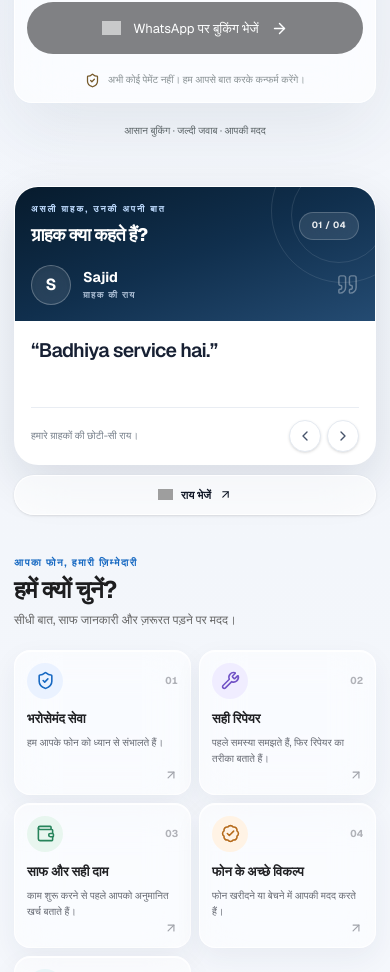
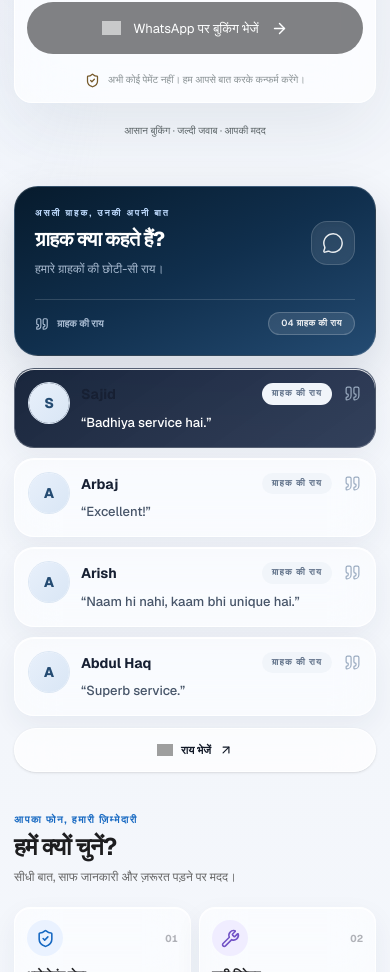
Before and after one commit to ShahbajKhan05/mr-mobile-wala-repairs, a Next.js app: page / in a window 390 px wide. Shown: the part 2251-3223 px from the top of the page. Built offline with nearby package versions, Linux system fonts and the light colour scheme; grey boxes are pictures that could not be loaded.

Commit message:
Redesign testimonials as compact warranty-style cards

```diff
--- a/src/components/Testimonials.tsx
+++ b/src/components/Testimonials.tsx
@@ -1,8 +1,7 @@
 "use client";
 
-import { useState } from "react";
 import WhatsAppIcon from "@/components/WhatsAppIcon";
-import { Quote, MessageCircle, ChevronLeft, ChevronRight, ArrowUpRight } from "lucide-react";
+import { ArrowUpRight, MessageCircle, Quote } from "lucide-react";
 import { useCustomerLanguage } from "@/components/CustomerLanguageProvider";
 
 const REVIEWS = [
@@ -18,117 +17,76 @@ const WHATSAPP_URL =
 
 export default function Testimonials() {
   const { t } = useCustomerLanguage();
-  const [activeIndex, setActiveIndex] = useState(0);
-  const activeReview = REVIEWS[activeIndex];
-  const move = (direction: number) =>
-    setActiveIndex((current) => (current + direction + REVIEWS.length) % REVIEWS.length);
 
   return (
-    <section aria-labelledby="testimonials-heading" className="customer-testimonials px-3 py-8 sm:px-8 sm:py-12 lg:px-12">
-      <div className="mx-auto max-w-[1320px] sm:hidden">
-        <div className="overflow-hidden rounded-[24px] border border-white/80 bg-white shadow-[0_18px_48px_rgba(13,31,55,.12)]">
-          <header className="relative overflow-hidden bg-gradient-to-br from-[#071b2d] via-[#102f4d] to-[#244b72] px-4 pb-4 pt-4 text-white">
-            <div aria-hidden="true" className="pointer-events-none absolute -right-10 -top-12 size-36 rounded-full border border-white/10" />
-            <div aria-hidden="true" className="pointer-events-none absolute -right-3 -top-5 size-24 rounded-full border border-white/10" />
-            <div className="relative flex items-center justify-between gap-3">
+    <section
+      aria-labelledby="testimonials-heading"
+      className="customer-testimonials px-3 py-8 sm:px-8 sm:py-12 lg:px-12"
+    >
+      <div className="mx-auto max-w-[1120px]">
+        <header className="overflow-hidden rounded-[24px] border border-white/15 bg-gradient-to-br from-[#071b2d] via-[#102f4d] to-[#244b72] px-5 py-5 text-white shadow-[0_18px_48px_rgba(13,31,55,.14)] sm:rounded-[28px] sm:px-7 sm:py-6">
+          <div className="flex items-center justify-between gap-3">
             <div>
-                <p className="text-[9px] font-bold uppercase tracking-[.22em] text-blue-200">{t("testimonialsEyebrow")}</p>
-                <h2 id="testimonials-heading" className="mt-1 text-lg font-extrabold tracking-tight">{t("testimonialsTitle")}</h2>
+              <p className="text-[9px] font-bold uppercase tracking-[.22em] text-blue-200 sm:text-[10px]">
+                {t("testimonialsEyebrow")}
+              </p>
+              <h2 id="testimonials-heading" className="mt-1 text-xl font-extrabold tracking-tight sm:text-2xl">
+                {t("testimonialsTitle")}
+              </h2>
+              <p className="mt-1.5 max-w-lg text-xs leading-5 text-blue-100/75 sm:text-sm">
+                {t("testimonialsCopy")}
+              </p>
             </div>
-              <span className="shrink-0 rounded-full border border-white/20 bg-white/10 px-3 py-1.5 text-[9px] font-bold tracking-wider text-white/90 backdrop-blur-xl">{String(activeIndex + 1).padStart(2, "0")} / 0{REVIEWS.length}</span>
+            <div className="flex size-11 shrink-0 items-center justify-center rounded-2xl border border-white/15 bg-white/10 text-white/90 shadow-inner backdrop-blur-xl sm:size-14">
+              <MessageCircle size={22} strokeWidth={1.6} />
             </div>
-            <div className="relative mt-4 flex items-center gap-3">
-              <div className="flex size-10 shrink-0 items-center justify-center rounded-full border border-white/25 bg-white/10 text-base font-bold text-white shadow-inner backdrop-blur-xl">{activeReview.name.charAt(0)}</div>
-              <div className="min-w-0">
-                <p className="truncate text-sm font-bold text-white">{activeReview.name}</p>
-                <p className="mt-0.5 text-[9px] font-semibold uppercase tracking-[.15em] text-blue-100/75">{t("customerFeedback")}</p>
           </div>
-              <Quote size={23} strokeWidth={1.5} className="ml-auto shrink-0 text-white/35" />
+          <div className="mt-5 flex items-center gap-2 border-t border-white/15 pt-3 text-[10px] font-semibold text-blue-100/75 sm:text-xs">
+            <Quote size={14} />
+            <span>{t("customerFeedback")}</span>
+            <span className="ml-auto rounded-full border border-white/20 bg-white/10 px-3 py-1 text-[9px] tracking-wider text-white/90">
+              {String(REVIEWS.length).padStart(2, "0")} {t("customerFeedback")}
+            </span>
           </div>
         </header>
 
-          <div className="px-4 pb-3 pt-4">
-            <h3 key={activeIndex} id="testimonials-heading-mobile" aria-live="polite" className="customer-review-quote min-h-[58px] text-[clamp(1.15rem,5vw,1.4rem)] font-semibold leading-[1.35] tracking-[-.035em] text-[#172033]">
-              “{activeReview.review}”
-            </h3>
-            <div className="mt-3 flex items-center justify-between gap-3 border-t border-[#e9edf3] pt-3">
-              <p className="min-w-0 text-[10px] leading-4 text-[#77808b]">{t("testimonialsCopy")}</p>
-              <div className="flex shrink-0 items-center gap-1.5">
-                <button type="button" onClick={() => move(-1)} aria-label="Previous customer review" className="flex size-8 items-center justify-center rounded-full border border-[#e5eaf1] bg-white text-[#46536a] shadow-sm transition active:scale-95 focus-visible:outline-2 focus-visible:outline-offset-2 focus-visible:outline-blue-500">
-                  <ChevronLeft size={16} />
-                </button>
-                <button type="button" onClick={() => move(1)} aria-label="Next customer review" className="flex size-8 items-center justify-center rounded-full border border-[#e5eaf1] bg-white text-[#46536a] shadow-sm transition active:scale-95 focus-visible:outline-2 focus-visible:outline-offset-2 focus-visible:outline-blue-500">
-                  <ChevronRight size={16} />
-                </button>
+        <div className="mt-3 grid gap-2.5 sm:mt-4 sm:grid-cols-2 sm:gap-3">
+          {REVIEWS.map((review, index) => (
+            <article
+              key={review.name}
+              className="group flex min-w-0 items-start gap-3 rounded-[20px] border border-white/80 bg-white/85 p-3.5 shadow-[0_10px_30px_rgba(13,31,55,.07)] backdrop-blur-xl transition duration-300 hover:-translate-y-0.5 hover:border-blue-100 hover:shadow-[0_16px_36px_rgba(13,31,55,.11)] sm:rounded-[22px] sm:p-4"
+            >
+              <div className="flex size-10 shrink-0 items-center justify-center rounded-xl bg-gradient-to-br from-[#e8f0fb] to-[#d9e6f5] text-sm font-extrabold text-[#244b72] ring-1 ring-[#dce7f4] sm:size-11">
+                {review.name.charAt(0)}
               </div>
+              <div className="min-w-0 flex-1">
+                <div className="flex flex-wrap items-center justify-between gap-2">
+                  <h3 className="truncate text-sm font-bold text-[#172033]">{review.name}</h3>
+                  <span className="rounded-full bg-[#f1f5fa] px-2.5 py-1 text-[9px] font-bold uppercase tracking-[.12em] text-[#63748b]">
+                    {t("customerFeedback")}
+                  </span>
                 </div>
+                <p className="mt-2 text-[13px] font-medium leading-5 text-[#475569] sm:text-sm">
+                  “{review.review}”
+                </p>
               </div>
+              <span className="mt-0.5 shrink-0 text-[#9aabc0]" aria-hidden="true">
+                <Quote size={17} strokeWidth={1.7} />
+              </span>
+            </article>
+          ))}
         </div>
 
-        <a href={WHATSAPP_URL} target="_blank" rel="noreferrer" className="mt-2.5 inline-flex min-h-10 w-full items-center justify-center gap-2 rounded-full border border-white/85 bg-white/65 px-4 text-[11px] font-bold text-[#24364d] shadow-sm backdrop-blur-xl transition active:scale-[.99]">
-          <WhatsAppIcon size={15} /> {t("sendFeedback")} <ArrowUpRight size={13} />
+        <a
+          href={WHATSAPP_URL}
+          target="_blank"
+          rel="noreferrer"
+          className="mt-3 inline-flex min-h-11 w-full items-center justify-center gap-2 rounded-full border border-white/80 bg-white/70 px-4 text-[11px] font-bold text-[#24364d] shadow-sm backdrop-blur-xl transition duration-300 hover:-translate-y-0.5 hover:bg-white active:scale-[.99] sm:mt-4 sm:min-h-12 sm:text-xs"
+        >
+          <WhatsAppIcon size={16} />
+          {t("sendFeedback")}
+          <ArrowUpRight size={14} />
         </a>
-      </div>
-
-      <div className="mx-auto hidden max-w-[1320px] sm:block rounded-[24px] bg-[#071722] p-2.5 shadow-[0_30px_90px_rgba(8,25,42,.18)] sm:rounded-[34px] sm:p-5">
-        <div className="grid min-h-[390px] overflow-hidden rounded-[18px] bg-[#f8f8f6] sm:min-h-[480px] sm:grid-cols-[.78fr_1.22fr] sm:rounded-[26px]">
-          <div className="relative flex min-h-[170px] flex-col justify-between overflow-hidden bg-[radial-gradient(ellipse_at_25%_20%,rgba(112,145,191,.36),transparent_48%),linear-gradient(145deg,#172d43,#091725)] p-5 text-white sm:min-h-[440px] sm:p-8 lg:p-10">
-            <div aria-hidden="true" className="pointer-events-none absolute -right-20 top-10 size-64 rounded-full border border-white/10" />
-            <div aria-hidden="true" className="pointer-events-none absolute -right-10 top-20 size-44 rounded-full border border-white/10" />
-            <div className="relative flex items-center justify-between">
-              <span className="text-[9px] font-bold uppercase tracking-[.24em] text-white/65 sm:text-[10px]">{t("testimonialsEyebrow")}</span>
-              <span className="rounded-full border border-white/20 bg-white/10 px-3 py-1.5 text-[9px] font-semibold text-white/80 backdrop-blur-xl">{String(activeIndex + 1).padStart(2, "0")} / 0{REVIEWS.length}</span>
-            </div>
-            <div className="relative mt-7 flex flex-1 items-center justify-center sm:mt-0">
-              <div className="flex size-28 items-center justify-center rounded-full border border-white/25 bg-white/[.08] shadow-[0_20px_70px_rgba(0,0,0,.2)] backdrop-blur-xl sm:size-44">
-                <div className="flex size-[78%] items-center justify-center rounded-full border border-white/20 bg-gradient-to-br from-white/20 to-white/[.03] text-5xl font-light tracking-[-.08em] text-white sm:text-7xl">
-                  {activeReview.name.charAt(0)}
-                </div>
-              </div>
-            </div>
-            <div className="relative mt-6 flex items-end justify-between gap-3">
-              <div>
-                <p className="text-lg font-semibold tracking-tight sm:text-2xl">{activeReview.name}</p>
-                <p className="mt-1 text-[9px] font-semibold uppercase tracking-[.18em] text-white/55">{t("customerFeedback")}</p>
-              </div>
-              <Quote size={34} strokeWidth={1} className="text-white/25 sm:size-11" />
-            </div>
-          </div>
-
-          <div className="flex flex-col justify-between p-5 sm:p-8 lg:p-12 xl:p-14">
-            <div>
-              <p className="text-[9px] font-bold uppercase tracking-[.22em] text-[#63748b] sm:text-[10px]">{t("testimonialsTitle")}</p>
-              <h2 key={activeIndex} id="testimonials-heading-desktop" aria-live="polite" className="customer-review-quote mt-5 min-h-[130px] font-serif text-[clamp(2rem,4.4vw,4.25rem)] leading-[1.04] tracking-[-.045em] text-[#111827] sm:mt-7 sm:min-h-[220px]">
-                “{activeReview.review}”
-              </h2>
-              <p className="mt-4 max-w-md text-xs leading-6 text-[#77808b] sm:text-sm">{t("testimonialsCopy")}</p>
-            </div>
-
-            <div className="mt-8 flex items-center justify-between gap-3 rounded-2xl border border-white bg-white/70 p-3 shadow-[0_12px_35px_rgba(18,35,60,.06)] backdrop-blur-xl sm:mt-10 sm:p-4">
-              <div className="min-w-0">
-                <p className="truncate text-xs font-bold text-[#172033] sm:text-sm">{activeReview.name}</p>
-                <p className="mt-1 text-[9px] font-semibold uppercase tracking-[.13em] text-[#89919c]">{t("customerFeedback")}</p>
-              </div>
-              <div className="flex shrink-0 items-center gap-2">
-                <button type="button" onClick={() => move(-1)} aria-label="Previous customer review" className="flex size-10 items-center justify-center rounded-full border border-[#e8ebf0] bg-white text-[#46536a] transition duration-300 hover:-translate-y-0.5 hover:bg-[#edf3fb] hover:shadow-md focus-visible:outline-2 focus-visible:outline-offset-2 focus-visible:outline-blue-500">
-                  <ChevronLeft size={18} />
-                </button>
-                <button type="button" onClick={() => move(1)} aria-label="Next customer review" className="flex size-10 items-center justify-center rounded-full border border-[#e8ebf0] bg-white text-[#46536a] transition duration-300 hover:-translate-y-0.5 hover:bg-[#edf3fb] hover:shadow-md focus-visible:outline-2 focus-visible:outline-offset-2 focus-visible:outline-blue-500">
-                  <ChevronRight size={18} />
-                </button>
-              </div>
-            </div>
-          </div>
-        </div>
-
-        <div className="flex flex-col items-center justify-between gap-3 px-2 py-4 text-white sm:flex-row sm:px-3 sm:py-5">
-          <div className="flex items-center gap-2 text-[10px] font-semibold text-white/65 sm:text-xs">
-            <MessageCircle size={15} /> {t("feedbackWelcome")}
-          </div>
-          <a href={WHATSAPP_URL} target="_blank" rel="noreferrer" className="inline-flex min-h-10 w-full items-center justify-center gap-2 rounded-full border border-white/20 bg-white/10 px-5 text-xs font-bold text-white backdrop-blur-xl transition duration-500 hover:-translate-y-0.5 hover:bg-white/20 sm:w-auto">
-            <WhatsAppIcon size={16} /> {t("sendFeedback")} <ArrowUpRight size={14} />
-          </a>
-        </div>
       </div>
     </section>
   );
```
Lines whose indentation alone changed are shown as unchanged.
